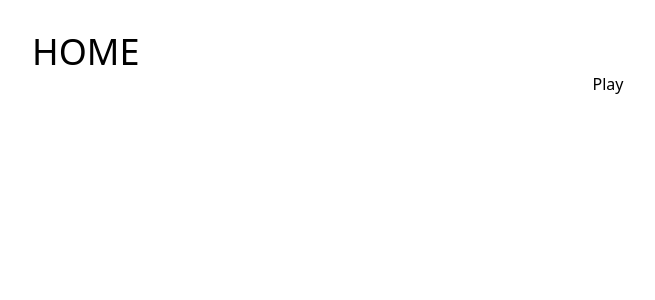
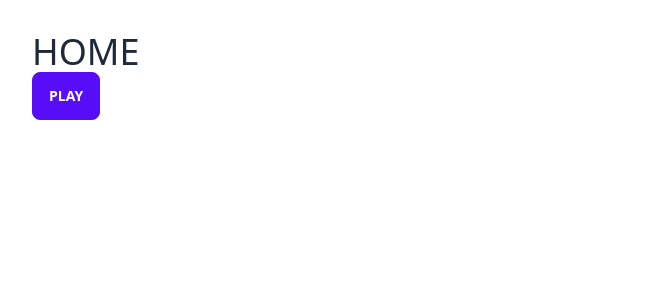
Before and after one commit to kyle65463/Take6, a Next.js app in the folder frontend/: page / in a window 1280 px wide. Shown: the top 300 px of the page, without its empty margins (32-687 px from the left). Built offline with nearby package versions, Linux system fonts and the light colour scheme.

Commit message:
Add daisy ui

```diff
--- a/frontend/package.json
+++ b/frontend/package.json
@@ -10,6 +10,8 @@
     "lint": "next lint"
   },
   "dependencies": {
+    "clsx": "^1.1.1",
+    "daisyui": "^2.14.3",
     "next": "12.1.6",
     "react": "18.1.0",
     "react-dom": "18.1.0",
--- a/frontend/src/common/components/Button.tsx
+++ b/frontend/src/common/components/Button.tsx
@@ -1,12 +1,29 @@
+import clsx from "clsx";
 import { MouseEventHandler } from "react";
+
+type ButtonStyle = "primary" | "secondary" | "outline" | "disabled";
 
 interface ButtonProps {
 	children?: JSX.Element | string;
 	onClick?: MouseEventHandler<HTMLButtonElement>;
+	style?: ButtonStyle;
 }
 
-function Button({ children, onClick }: ButtonProps) {
-	return <button onClick={onClick}>{children}</button>;
+function Button({ children, onClick, style }: ButtonProps) {
+	return (
+		<button
+			onClick={onClick}
+			className={clsx({
+				btn: true,
+				"btn-primary": style === "primary",
+				"btn-secondary": style === "secondary",
+				"btn-outline": style === "outline",
+				"btn-disabled": style === "disabled",
+			})}
+		>
+			{children}
+		</button>
+	);
 }
 
 export default Button;
--- a/frontend/src/modules/game_page/GamePage.tsx
+++ b/frontend/src/modules/game_page/GamePage.tsx
@@ -12,7 +12,7 @@ function GamePage() {
 
 	return (
 		<div className='layout'>
-			<p className='text-4xl'>GAME</p>
+			<h1 className='text-4xl'>GAME</h1>
 			<p>{connecting && <span>Connecting...</span>}</p>
 		</div>
 	);
--- a/frontend/src/modules/home_page/HomePage.tsx
+++ b/frontend/src/modules/home_page/HomePage.tsx
@@ -8,10 +8,15 @@ function HomePage() {
 
 	return (
 		<div className='layout'>
-			<p className='text-4xl'>HOME</p>
-			<Link href='/play'>
-				<Button onClick={connectServer}>Play</Button>
-			</Link>
+			<h1 className='text-4xl'>HOME</h1>
+
+			<div>
+				<Link href='/play'>
+					<Button style='primary' onClick={connectServer}>
+						Play
+					</Button>
+				</Link>
+			</div>
 		</div>
 	);
 }
--- a/frontend/tailwind.config.js
+++ b/frontend/tailwind.config.js
@@ -5,5 +5,8 @@ module.exports = {
   theme: {
     extend: {},
   },
-  plugins: [],
+  plugins: [require("daisyui")],
+  daisyui: {
+    themes: ["light"],
+  },
 }
```
Also changed, not shown: 1 other file (tests, documents, lock files or other folders).
